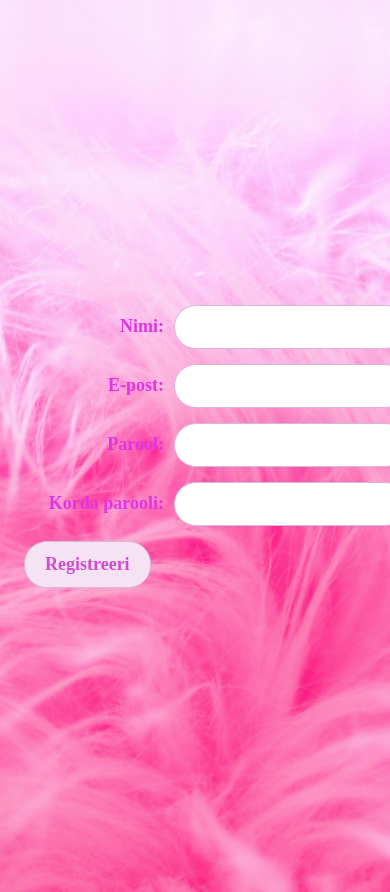
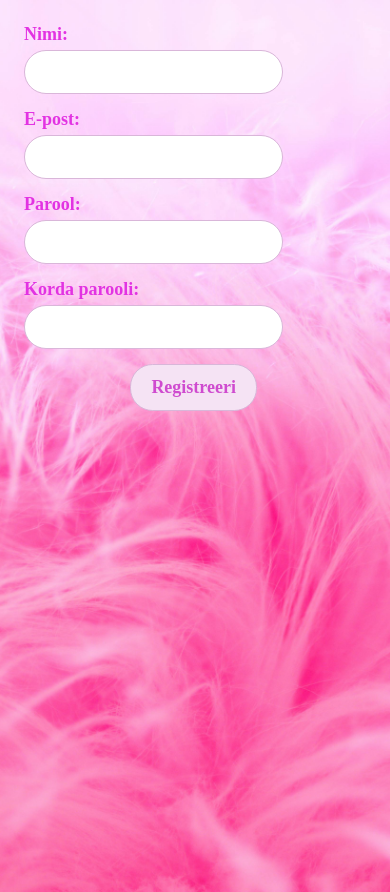
Before and after one commit to mairitikk/Back-End-New, a React (Vite) app in the folder front_end/: page /register in a window 390 px wide. Built offline with nearby package versions, Linux system fonts and the light colour scheme; a web font is replaced by a local one.

Commit message:
add mobile first

```diff
--- a/front_end/src/Registration.jsx
+++ b/front_end/src/Registration.jsx
@@ -151,10 +151,11 @@ function RegistrationForm() {
               {errors.repeatPassword && <p className={styles.error}>{errors.repeatPassword}</p>}
             </div>
           </div>
-
-          <button type="submit" className={styles.registrationButton}>
-            Registreeri
-          </button>
+          <div className={styles.registrationButtonDirection}>
+            <button type="submit" className={styles.registrationButton}>
+              Registreeri
+            </button>
+          </div>
         </div>
       </form>
     </div>
--- a/front_end/src/styles/RegistrationComponent.module.css
+++ b/front_end/src/styles/RegistrationComponent.module.css
@@ -1,38 +1,61 @@
 .container {
-  display: grid;
-  place-items: center;
+  display: flex;
+  /* Change to flexbox for mobile */
+  flex-direction: column;
+  align-items: flex-start;
   min-height: 100vh;
+}
+
+@media (min-width: 768px) {
+  .container {
+    display: grid;
+    place-items: center;
+  }
 }
 
 .registratonContainer {
   max-width: 90%;
-  /* Set initial max-width for smaller screens */
   background-color: white;
-  margin: 0 auto;
   padding: 20px;
 }
+
+@media (min-width: 768px) {
+  .registratonContainer {
+    max-width: 600px;
+  }
+}
+
 .formRow {
   display: flex;
-  /* Use flexbox to align label and input */
-  align-items: center;
-  /* Vertically center elements */
+  flex-direction: column;
+  align-items: flex-start;
   margin-bottom: 15px;
-  /* Spacing between form rows */
+}
+
+@media (min-width: 768px) {
+  .formRow {
+    flex-direction: row;
+    align-items: center;
+  }
 }
 
 .label {
   font-size: 18px;
   font-weight: bold;
-  margin-right: 10px;
-  /* Space between label and input */
-  flex: 0 0 140px;
-  /* Fixed width for labels */
-  text-align: right;
+  margin-bottom: 5px;
+  text-align: left;
+}
+
+@media (min-width: 768px) {
+  .label {
+    margin-right: 10px;
+    text-align: right;
+    flex: 0 0 140px;
+  }
 }
 
 .registrationForm {
-  flex: 1;
-  /* Make input field take up remaining space */
+  width: 100%;
   outline: none;
   border: 1px solid #d9b6d9;
   background-color: #fff;
@@ -55,8 +78,8 @@
 }
 
 .registrationButton {
-  display: inline-block;
-  justify-content: center;
+  display: block;
+
   background: #f5e3f4;
   border: 1px solid #d9b6d9;
   color: #cf4bcf;
@@ -64,7 +87,6 @@
   border-radius: 1.25em;
   cursor: pointer;
   outline: none;
-
   font-size: 18px;
   font-weight: bold;
   font-family: 'Gloria Hallelujah', cursive;
@@ -74,3 +96,8 @@
   background: #d9b6d9;
   color: #cf4bcf;
 }
+.registrationButtonDirection {
+  display: flex;
+  justify-content: flex-end;
+  /* Align elements to the right */
+}
```
